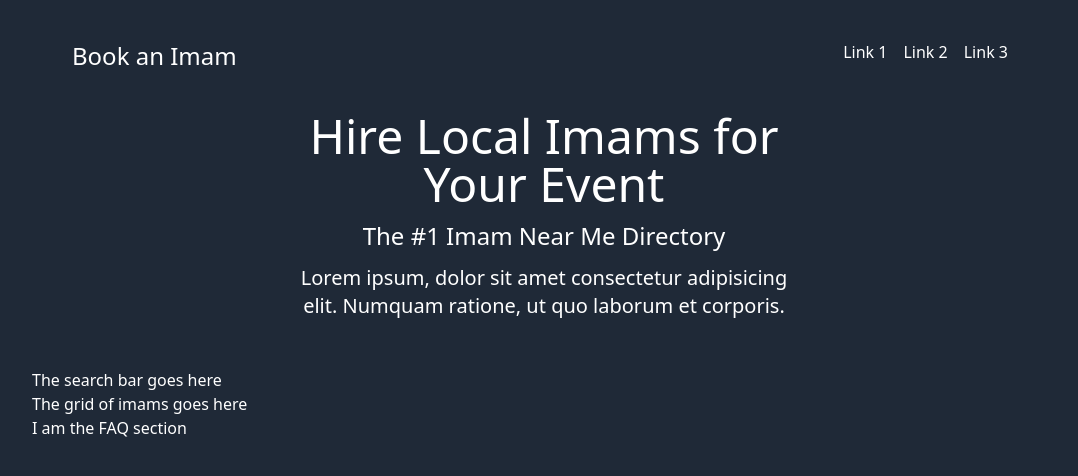
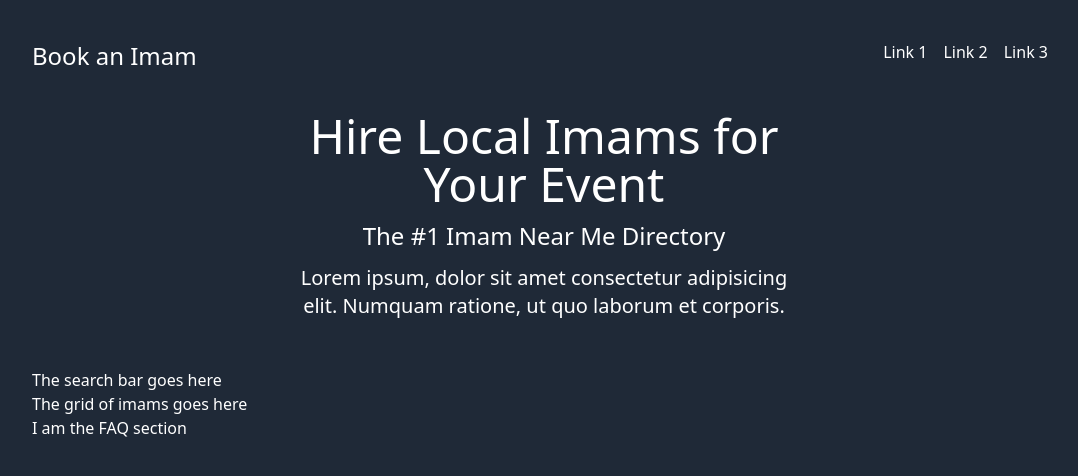
Before and after one commit to shah-a/Book-an-Imam, a React (Vite) app: page / in a window 1280 px wide. Shown: the top 476 px of the page, without its empty margins (96-1174 px from the left). Built offline with nearby package versions, Linux system fonts and the light colour scheme.

Commit message:
[Update] removed left and right padding from header

```diff
--- a/src/components/Header/index.jsx
+++ b/src/components/Header/index.jsx
@@ -1,6 +1,6 @@
 function Header() {
   return (
-    <header className="Header p-10 flex justify-between">
+    <header className="Header py-10 flex justify-between">
       <h1 className="text-2xl">
         Book an Imam
       </h1>
```
